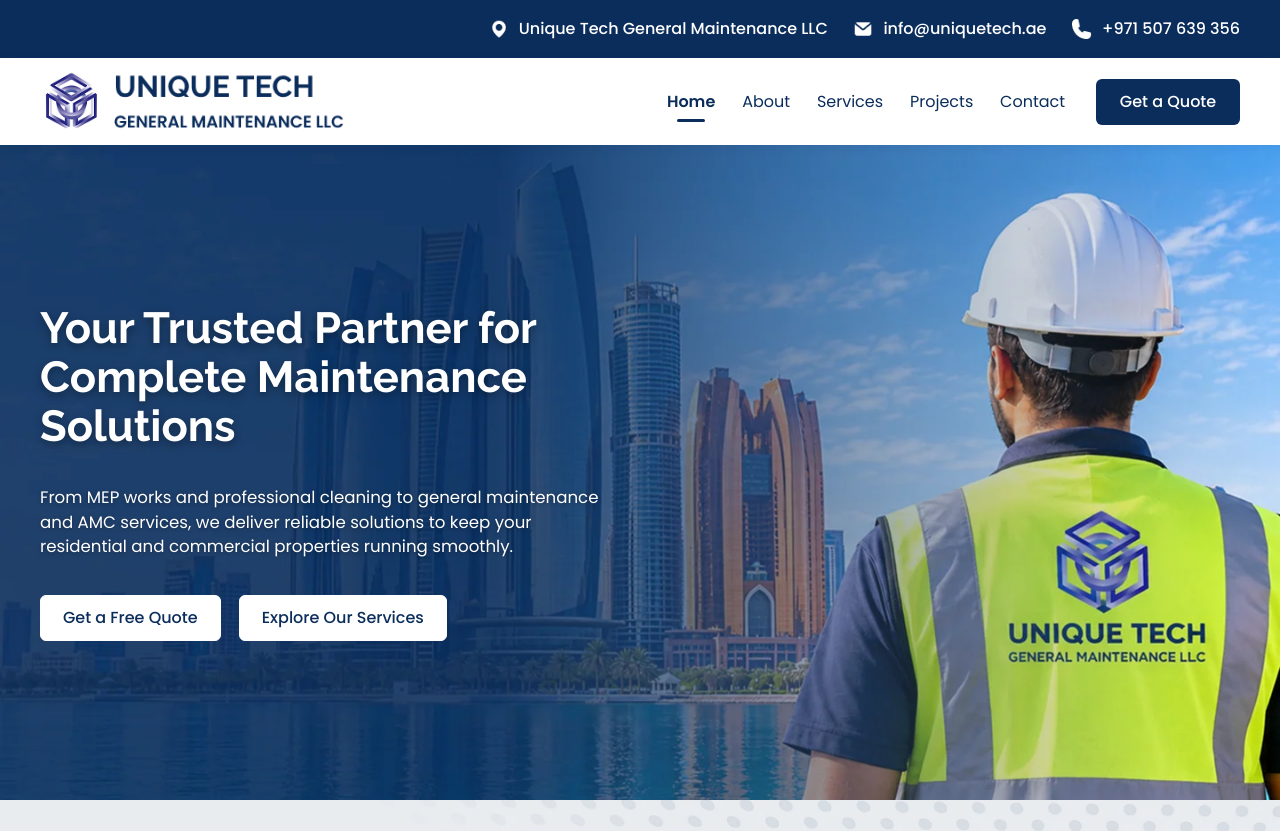
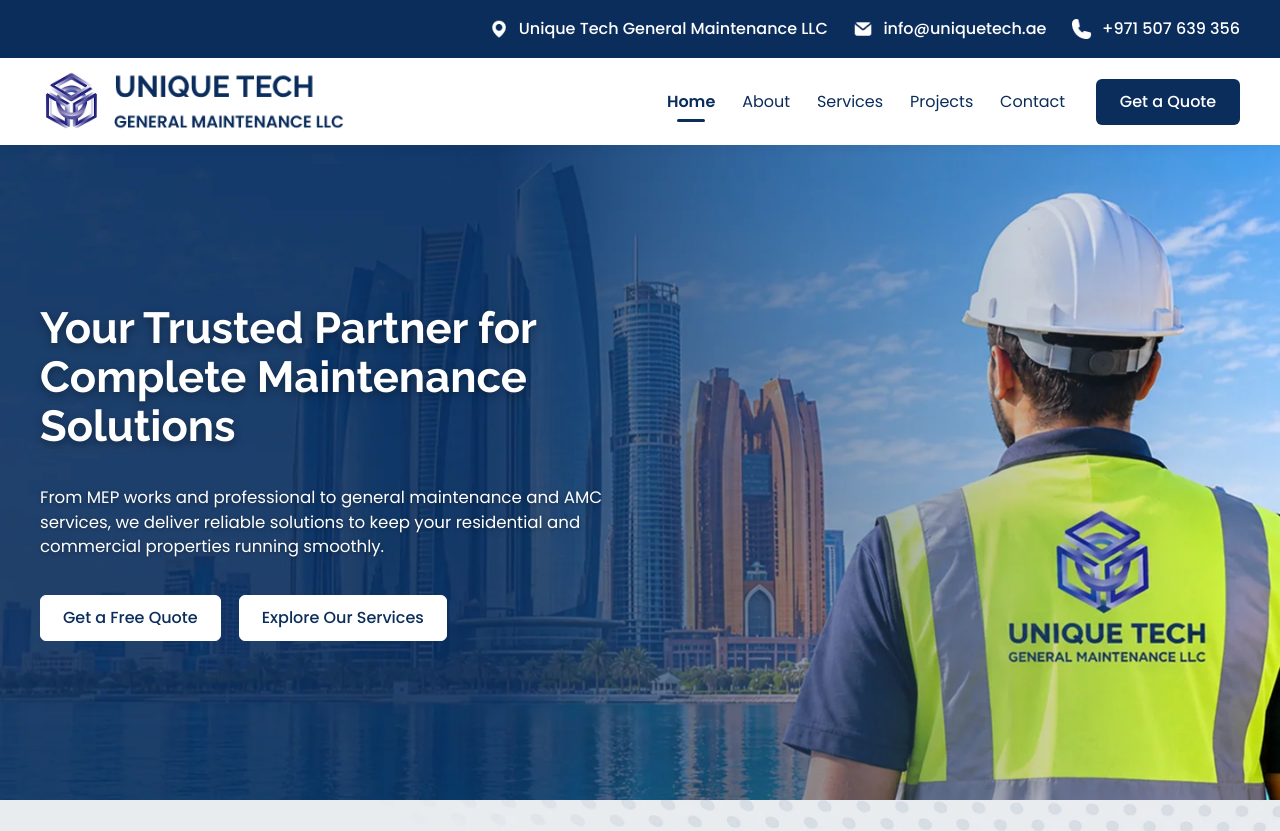
Before and after one commit to credodigital-org/unique-tech-website, a React (Vite) app: page / in a window 1280 px wide. Shown: the top 831 px of the page. Built offline with nearby package versions, Linux system fonts and the light colour scheme.

Commit message:
Update footer, company details and home page

```diff
--- a/src/components/Footer.jsx
+++ b/src/components/Footer.jsx
@@ -20,7 +20,7 @@
             <img src={uniqueTechLogoMark} alt="" />
             <span><b>Unique Tech</b><small>GENERAL MAINTENANCE LLC</small></span>
           </Link>
-          <p>Your trusted partner for MEP works, cleaning services, general maintenance, and AMC solutions.</p>
+          <p>Your trusted partner for MEP works, services, general maintenance, and AMC solutions.</p>
           <SocialLinks />
         </div>
 
--- a/src/data/company.js
+++ b/src/data/company.js
@@ -3,7 +3,7 @@
   email: "info@uniquetech.ae",
   phones: [
     { label: "+971 507 639 356", href: "tel:+971507639356" },
-    { label: "+971 563 362 209", href: "tel:+971563362209" },
+    { label: "+971 54 582 8844", href: "tel:+971563362209" },
   ],
   fax: { label: "Fax: +971 2 6289002", href: "tel:+97126289002" },
   address: [
--- a/src/pages/HomePage.jsx
+++ b/src/pages/HomePage.jsx
@@ -31,7 +31,7 @@
         <section className="homehero">
           <div className="wrap homeherocopy">
             <h1>Your Trusted Partner for <br />Complete Maintenance <br />Solutions</h1>
-            <p>From MEP works and professional cleaning to general maintenance and AMC services, we deliver reliable solutions to keep your residential and commercial properties running smoothly.</p>
+            <p>From MEP works and professional to general maintenance and AMC services, we deliver reliable solutions to keep your residential and commercial properties running smoothly.</p>
             <div className="homeactions">
               <Link className="button homebutton" to="/contact">Get a Free Quote</Link>
               <Link className="button outlinebutton" to="/services">Explore Our Services</Link>
```
